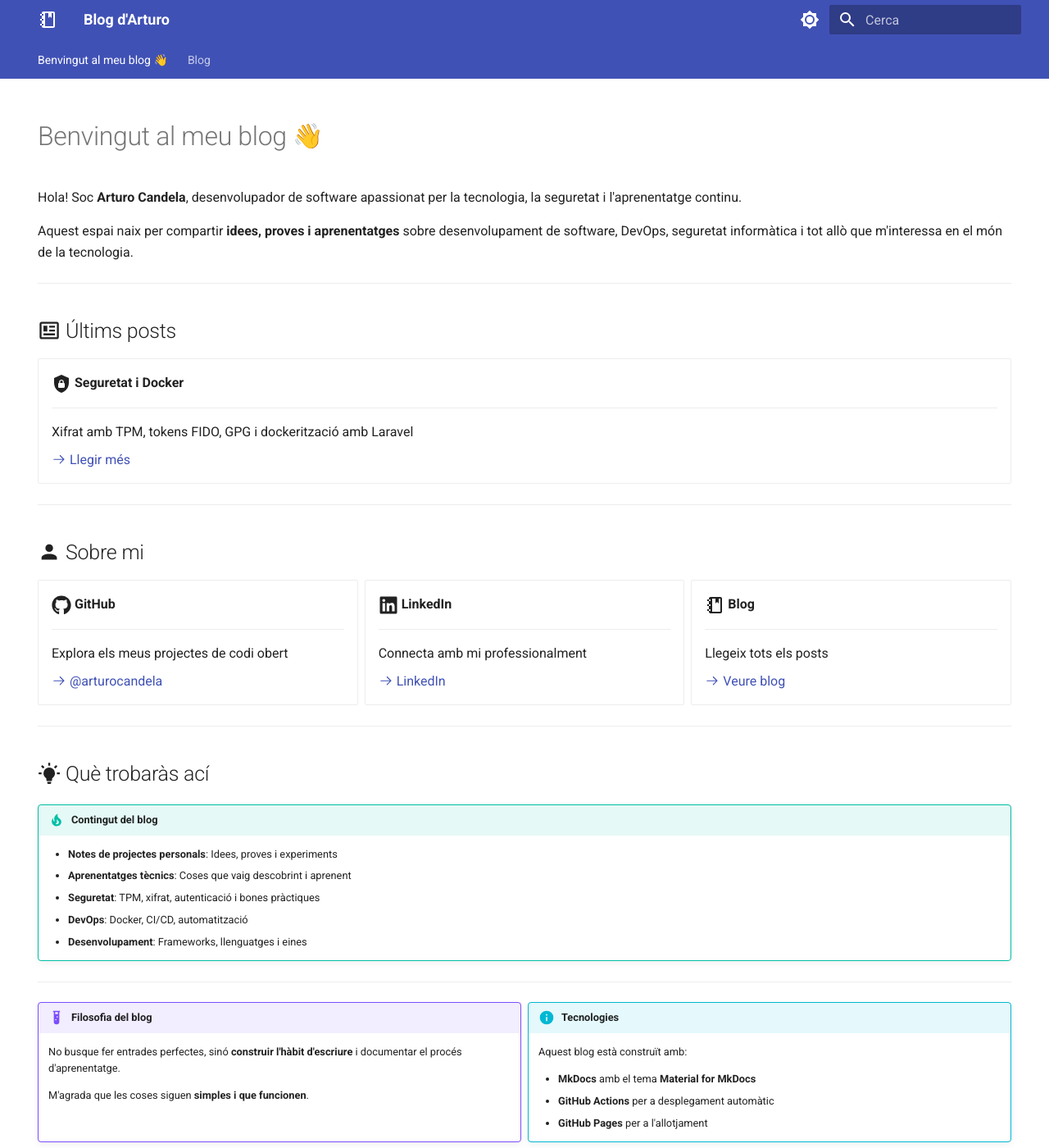
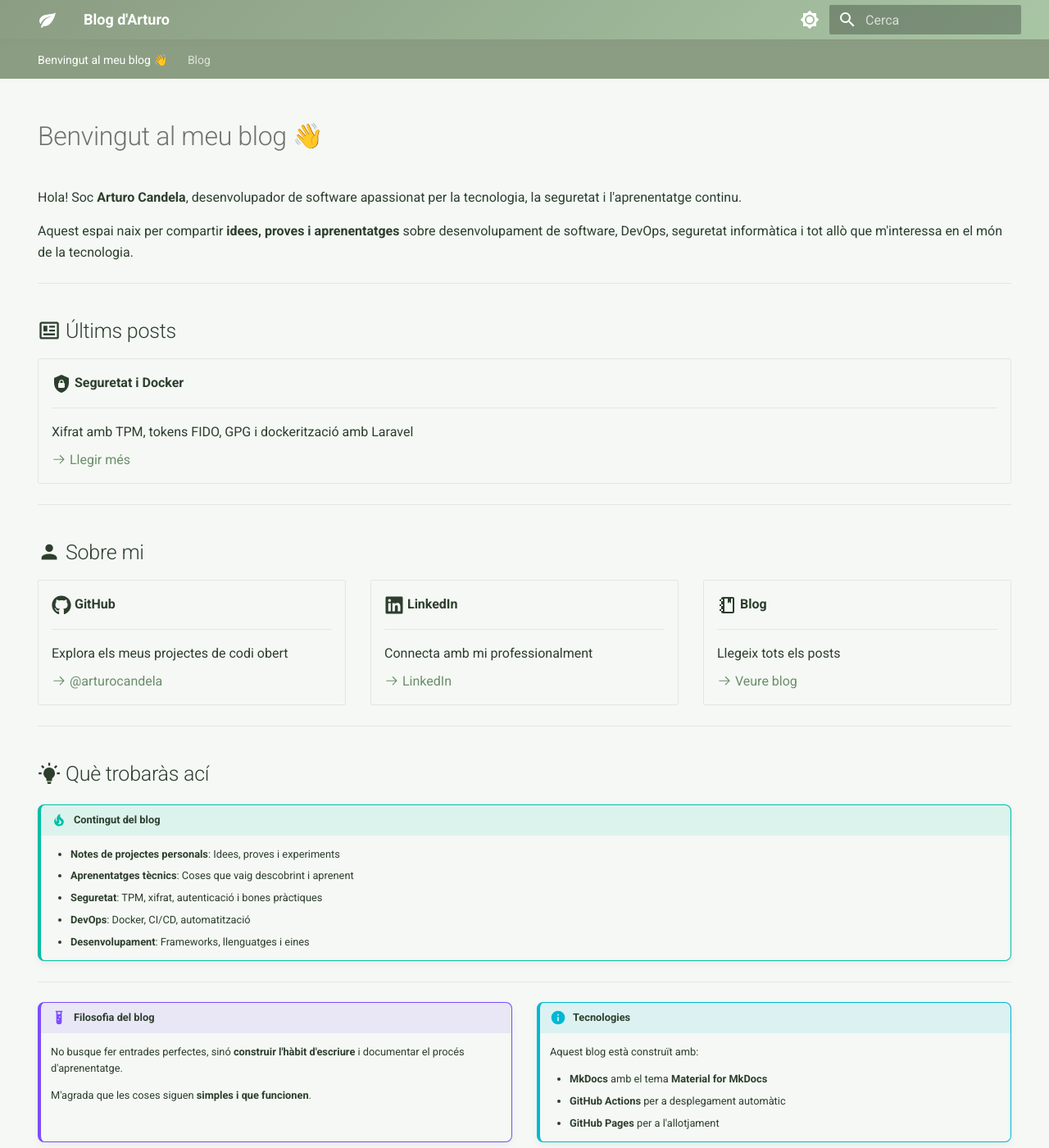
Before and after one commit to arturocandela/blog, an MkDocs documentation site: the page built from docs/index.md, in a window 1280 px wide and 1400 px high. Shown: the whole window at 82% size. Built offline with MkDocs 1.6.1 and Material for MkDocs 9.7.7, drawn with Linux system fonts in a browser that asks for light colours; emoji names are drawn with the system emoji font.

Commit message:
[ADD] Aplica disseny visual amb estètica verda menta/sage orgànica
Transforma l'aspecte del blog amb una paleta de colors naturals inspirada en tons verds menta i sage, creant una estètica moderna i orgànica que combina natura i tecnologia.

Canvis principals:
- Paleta de colors: Canvi de indigo a verds menta/sage (#A8C5A4, #8B9D83)
- CSS personalitzat amb estils orgànics per targetes, botons, navegació i scrollbar
- Logo actualitzat a icona de fulla (material/leaf)
- Imatge hero afegida per a usos futurs
- Efectes hover suaus i transicions fluïdes
- Mode clar i fosc amb tons verds adaptats

```diff
--- /dev/null
+++ b/docs/stylesheets/extra.css
@@ -0,0 +1,146 @@
+/* Estil personalitzat basat en la imatge amb tons verds menta/sage */
+
+:root {
+  /* Colors principals de la imatge */
+  --sage-light: #C5D9B8;
+  --sage-medium: #A8C5A4;
+  --sage-dark: #8B9D83;
+  --mint-light: #D4E5D0;
+  --cream: #E8DCC8;
+  --forest-green: #6B8E69;
+}
+
+/* Mode clar - Tons verds menta suaus */
+[data-md-color-scheme="default"] {
+  --md-primary-fg-color: #8B9D83;
+  --md-primary-fg-color--light: #A8C5A4;
+  --md-primary-fg-color--dark: #6B8E69;
+  --md-accent-fg-color: #A8C5A4;
+  --md-accent-fg-color--transparent: rgba(168, 197, 164, 0.1);
+
+  /* Colors de fons suaus */
+  --md-default-bg-color: #F5F8F5;
+  --md-default-fg-color: #2D3E2D;
+
+  /* Links amb to sage */
+  --md-typeset-a-color: #6B8E69;
+}
+
+/* Mode fosc - Tons verds foscos però suaus */
+[data-md-color-scheme="slate"] {
+  --md-primary-fg-color: #8B9D83;
+  --md-primary-fg-color--light: #A8C5A4;
+  --md-primary-fg-color--dark: #6B8E69;
+  --md-accent-fg-color: #A8C5A4;
+  --md-accent-fg-color--transparent: rgba(168, 197, 164, 0.1);
+
+  /* Fons fosc amb to verdós */
+  --md-default-bg-color: #1A2520;
+  --md-default-fg-color: #D4E5D0;
+}
+
+/* Estil de capçalera més suau i orgànic */
+.md-header {
+  background: linear-gradient(135deg, var(--md-primary-fg-color) 0%, var(--md-primary-fg-color--light) 100%);
+  box-shadow: 0 2px 8px rgba(107, 142, 105, 0.1);
+}
+
+/* Targetes de posts amb estil suau */
+.md-typeset .grid {
+  gap: 1.5rem;
+}
+
+.md-typeset article.blog-post {
+  border-radius: 12px;
+  transition: all 0.3s ease;
+  border: 1px solid rgba(168, 197, 164, 0.2);
+}
+
+.md-typeset article.blog-post:hover {
+  transform: translateY(-4px);
+  box-shadow: 0 8px 24px rgba(107, 142, 105, 0.15);
+  border-color: var(--md-accent-fg-color);
+}
+
+/* Botons amb estil més orgànic */
+.md-button {
+  border-radius: 8px;
+  transition: all 0.3s ease;
+}
+
+.md-button:hover {
+  transform: translateY(-2px);
+  box-shadow: 0 4px 12px rgba(107, 142, 105, 0.2);
+}
+
+.md-button--primary {
+  background-color: var(--md-primary-fg-color);
+}
+
+.md-button--primary:hover {
+  background-color: var(--md-primary-fg-color--dark);
+}
+
+/* Codi amb fons verdós suau */
+.md-typeset code {
+  background-color: rgba(168, 197, 164, 0.1);
+  border-radius: 4px;
+}
+
+.md-typeset pre > code {
+  border-radius: 8px;
+}
+
+/* Tags amb estil més suau */
+.md-tag {
+  border-radius: 16px;
+  background-color: rgba(168, 197, 164, 0.15);
+  color: var(--md-primary-fg-color--dark);
+  border: 1px solid rgba(168, 197, 164, 0.3);
+}
+
+/* Navegació del blog més suau */
+.md-nav--primary .md-nav__item--active > .md-nav__link {
+  background-color: rgba(168, 197, 164, 0.15);
+  border-left: 3px solid var(--md-accent-fg-color);
+}
+
+/* Paginació amb estil més orgànic */
+.md-pagination {
+  border-radius: 8px;
+}
+
+.md-pagination__link {
+  border-radius: 8px;
+  transition: all 0.3s ease;
+}
+
+.md-pagination__link:hover {
+  background-color: rgba(168, 197, 164, 0.15);
+  transform: translateY(-2px);
+}
+
+/* Admonitions amb tons verds suaus */
+.md-typeset .admonition {
+  border-radius: 8px;
+  border-left-width: 4px;
+}
+
+/* Scrollbar personalitzada */
+::-webkit-scrollbar {
+  width: 10px;
+  height: 10px;
+}
+
+::-webkit-scrollbar-track {
+  background: rgba(168, 197, 164, 0.05);
+}
+
+::-webkit-scrollbar-thumb {
+  background: var(--md-accent-fg-color);
+  border-radius: 5px;
+}
+
+::-webkit-scrollbar-thumb:hover {
+  background: var(--md-primary-fg-color--dark);
+}
--- a/mkdocs.yml
+++ b/mkdocs.yml
@@ -7,17 +7,17 @@ theme:
   name: material
   language: ca
   palette:
-    # Paleta per al mode clar
+    # Paleta per al mode clar - Tons verds menta/sage
     - scheme: default
-      primary: indigo
-      accent: indigo
+      primary: green
+      accent: light green
       toggle:
         icon: material/brightness-7
         name: Canvia a mode fosc
-    # Paleta per al mode fosc
+    # Paleta per al mode fosc - Tons verds suaus
     - scheme: slate
-      primary: indigo
-      accent: indigo
+      primary: green
+      accent: light green
       toggle:
         icon: material/brightness-4
         name: Canvia a mode clar
@@ -25,7 +25,7 @@ theme:
     text: Roboto
     code: Roboto Mono
   icon:
-    logo: material/notebook-outline
+    logo: material/leaf
   features:
     # Navegació
     - navigation.instant
@@ -90,6 +90,9 @@ extra:
       name: LinkedIn de Arturo Candela
   generator: false
 
+extra_css:
+  - stylesheets/extra.css
+
 markdown_extensions:
   # Bàsiques
   - abbr
```
Also changed, not shown: docs/assets/images/hero-image.png (added).
